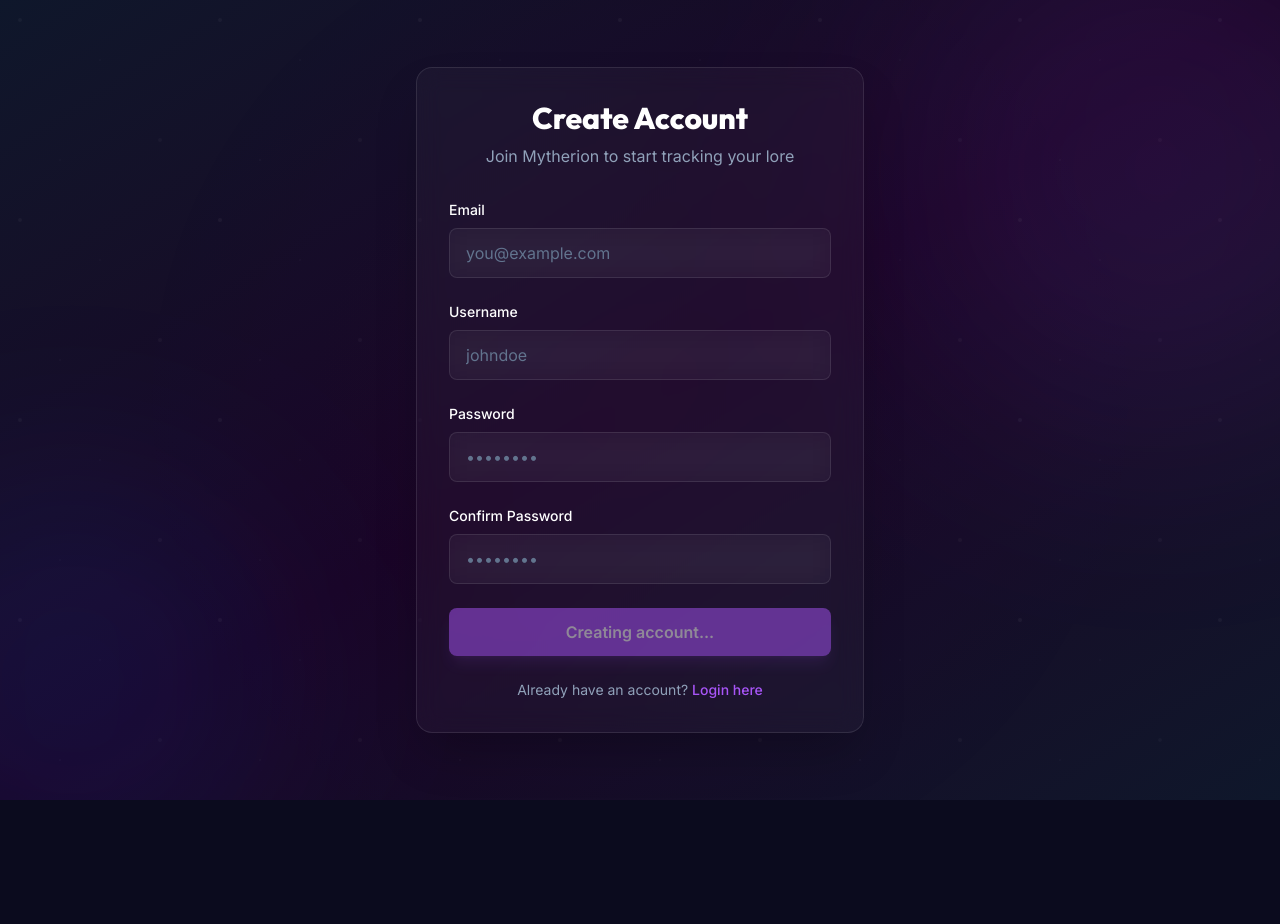
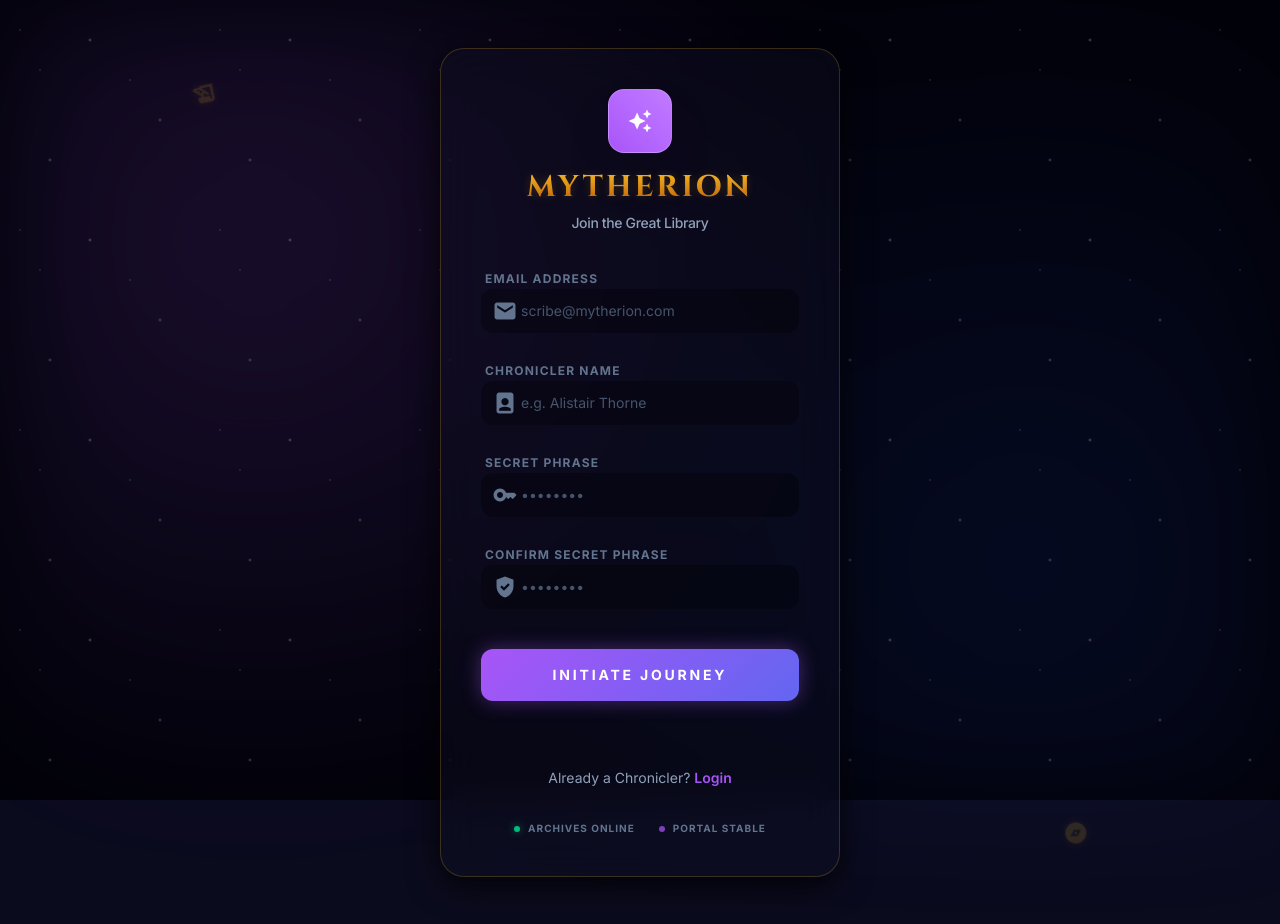
Before and after one commit to r-meunier/mytherion-app, a Next.js app in the folder mytherion-frontend/: page /register in a window 1280 px wide. Before the commit the page ends 800 px from the top, so only its background shows below. Built offline with nearby package versions, Linux system fonts and the light colour scheme; no server answers.

Commit message:
redesign login + register pages

```diff
--- a/mytherion-frontend/app/components/LoginForm.tsx
+++ b/mytherion-frontend/app/components/LoginForm.tsx
@@ -75,50 +75,58 @@
     <div className="w-full max-w-md">
       <form onSubmit={handleSubmit} className="space-y-6">
         {/* Email Field */}
-        <div>
+        <div className="space-y-1.5">
           <label
             htmlFor="email"
-            className="block text-sm font-medium text-white mb-2"
+            className="text-xs font-bold uppercase tracking-widest text-slate-500 ml-1"
           >
-            Email
+            Email Address
           </label>
+          <div className="relative">
+            <span className="material-symbols-outlined absolute left-3 top-1/2 -translate-y-1/2 text-slate-500 text-lg">mail</span>
             <input
                 type="email"
                 id="email"
                 name="email"
                 value={formData.email}
                 onChange={handleChange}
-            className={`w-full px-4 py-3 glass border ${
-              validationErrors.email ? 'border-red-500/50' : 'border-white/10'
-            } rounded-lg text-slate-100 placeholder-slate-500 focus:outline-none focus:ring-2 focus:ring-primary focus:border-transparent transition-all`}
-            placeholder="you@example.com"
+                className={`w-full bg-black/30 border-white/10 rounded-xl py-3 pl-10 pr-4 text-sm text-white placeholder:text-slate-600 focus:ring-0 focus:outline-none input-glow transition-all ${
+                validationErrors.email ? 'border-red-500/50' : ''
+                }`}
+                placeholder="scribe@mytherion.com"
                 disabled={isLoading}
             />
+          </div>
           {validationErrors.email && (
             <p className="mt-1 text-sm text-red-400">{validationErrors.email}</p>
           )}
         </div>
 
         {/* Password Field */}
-        <div>
+        <div className="space-y-1.5">
+            <div className="flex justify-between items-end mb-1">
                 <label
                     htmlFor="password"
-            className="block text-sm font-medium text-white mb-2"
+                    className="text-xs font-bold uppercase tracking-widest text-slate-500 ml-1"
                 >
-            Password
+                    Secret Phrase
                 </label>
+            </div>
+          <div className="relative">
+             <span className="material-symbols-outlined absolute left-3 top-1/2 -translate-y-1/2 text-slate-500 text-lg">key</span>
             <input
                 type="password"
                 id="password"
                 name="password"
                 value={formData.password}
                 onChange={handleChange}
-            className={`w-full px-4 py-3 glass border ${
-              validationErrors.password ? 'border-red-500/50' : 'border-white/10'
-            } rounded-lg text-slate-100 placeholder-slate-500 focus:outline-none focus:ring-2 focus:ring-primary focus:border-transparent transition-all`}
+                className={`w-full bg-black/30 border-white/10 rounded-xl py-3 pl-10 pr-4 text-sm text-white placeholder:text-slate-600 focus:ring-0 focus:outline-none input-glow transition-all ${
+                validationErrors.password ? 'border-red-500/50' : ''
+                }`}
                 placeholder="••••••••"
                 disabled={isLoading}
             />
+          </div>
           {validationErrors.password && (
             <p className="mt-1 text-sm text-red-400">{validationErrors.password}</p>
           )}
@@ -132,25 +140,28 @@
           </div>
         )}
 
-        {/* Submit Button */}
         <button
           type="submit"
           disabled={isLoading}
-          className="w-full px-6 py-3 bg-primary hover:bg-primary/80 text-white font-semibold rounded-lg shadow-lg shadow-primary/20 transition-all disabled:opacity-50 disabled:cursor-not-allowed"
+          className="w-full btn-cosmic py-4 rounded-xl text-white font-bold uppercase tracking-[0.2em] text-sm mt-4 disabled:opacity-50 disabled:cursor-not-allowed"
         >
-          {isLoading ? "Logging in..." : "Login"}
+          {isLoading ? "Authenticating..." : "Resume Journey"}
         </button>
 
         {/* Register Link */}
-        <p className="text-center text-slate-400 text-sm">
-          Don't have an account?{" "}
+        <div className="mt-6 text-center space-y-4">
+            <a href="#" className="block text-slate-500 hover:text-slate-300 text-xs transition-colors">
+                Forgot Secret Phrase?
+            </a>
+            <div className="pt-4 border-t border-white/5">
                 <Link
                     href="/register"
-            className="text-primary hover:text-primary/80 font-medium transition-colors"
+                    className="text-slate-400 hover:text-white text-sm transition-colors border-b border-transparent hover:border-primary pb-0.5"
                 >
-            Register here
+                    New Chronicler? <span className="text-primary font-semibold">Register</span>
                 </Link>
-        </p>
+            </div>
+        </div>
       </form>
     </div>
   );
--- a/mytherion-frontend/app/components/RegisterForm.tsx
+++ b/mytherion-frontend/app/components/RegisterForm.tsx
@@ -186,25 +186,28 @@
     <div className="w-full max-w-md">
       <form onSubmit={handleSubmit} className="space-y-6">
         {/* Email Field */}
-        <div>
+        <div className="space-y-1.5">
           <label
             htmlFor="email"
-            className="block text-sm font-medium text-white mb-2"
+            className="text-xs font-bold uppercase tracking-widest text-slate-500 ml-1"
           >
-            Email
+            Email Address
           </label>
+          <div className="relative">
+             <span className="material-symbols-outlined absolute left-3 top-1/2 -translate-y-1/2 text-slate-500 text-lg">mail</span>
             <input
                 type="email"
                 id="email"
                 name="email"
                 value={formData.email}
                 onChange={handleChange}
-            className={`w-full px-4 py-3 glass border ${
-              validationErrors.email ? 'border-red-500/50' : 'border-white/10'
-            } rounded-lg text-slate-100 placeholder-slate-500 focus:outline-none focus:ring-2 focus:ring-primary focus:border-transparent transition-all`}
-            placeholder="you@example.com"
+                className={`w-full bg-black/30 border-white/10 rounded-xl py-3 pl-10 pr-4 text-sm text-white placeholder:text-slate-600 focus:ring-0 focus:outline-none input-glow transition-all ${
+                validationErrors.email ? 'border-red-500/50' : ''
+                }`}
+                placeholder="scribe@mytherion.com"
                 disabled={isLoading}
             />
+          </div>
           {validationErrors.email && (
             <p className="mt-1 text-sm text-red-400">
               {validationErrors.email}
@@ -213,25 +216,28 @@
         </div>
 
         {/* Username Field */}
-        <div>
+        <div className="space-y-1.5">
           <label
             htmlFor="username"
-            className="block text-sm font-medium text-white mb-2"
+            className="text-xs font-bold uppercase tracking-widest text-slate-500 ml-1"
           >
-            Username
+            Chronicler Name
           </label>
+          <div className="relative">
+             <span className="material-symbols-outlined absolute left-3 top-1/2 -translate-y-1/2 text-slate-500 text-lg">person_book</span>
             <input
                 type="text"
                 id="username"
                 name="username"
                 value={formData.username}
                 onChange={handleChange}
-            className={`w-full px-4 py-3 glass border ${
-              validationErrors.username ? 'border-red-500/50' : 'border-white/10'
-            } rounded-lg text-slate-100 placeholder-slate-500 focus:outline-none focus:ring-2 focus:ring-primary focus:border-transparent transition-all`}
-            placeholder="johndoe"
+                className={`w-full bg-black/30 border-white/10 rounded-xl py-3 pl-10 pr-4 text-sm text-white placeholder:text-slate-600 focus:ring-0 focus:outline-none input-glow transition-all ${
+                validationErrors.username ? 'border-red-500/50' : ''
+                }`}
+                placeholder="e.g. Alistair Thorne"
                 disabled={isLoading}
             />
+          </div>
           {validationErrors.username && (
             <p className="mt-1 text-sm text-red-400">
               {validationErrors.username}
@@ -240,25 +246,28 @@
         </div>
 
         {/* Password Field */}
-        <div>
+        <div className="space-y-1.5">
           <label
             htmlFor="password"
-            className="block text-sm font-medium text-white mb-2"
+            className="text-xs font-bold uppercase tracking-widest text-slate-500 ml-1"
           >
-            Password
+            Secret Phrase
           </label>
+           <div className="relative">
+             <span className="material-symbols-outlined absolute left-3 top-1/2 -translate-y-1/2 text-slate-500 text-lg">key</span>
             <input
                 type="password"
                 id="password"
                 name="password"
                 value={formData.password}
                 onChange={handleChange}
-            className={`w-full px-4 py-3 glass border ${
-              validationErrors.password ? 'border-red-500/50' : 'border-white/10'
-            } rounded-lg text-slate-100 placeholder-slate-500 focus:outline-none focus:ring-2 focus:ring-primary focus:border-transparent transition-all`}
+                className={`w-full bg-black/30 border-white/10 rounded-xl py-3 pl-10 pr-4 text-sm text-white placeholder:text-slate-600 focus:ring-0 focus:outline-none input-glow transition-all ${
+                validationErrors.password ? 'border-red-500/50' : ''
+                }`}
                 placeholder="••••••••"
                 disabled={isLoading}
             />
+           </div>
           {validationErrors.password && (
             <p className="mt-1 text-sm text-red-400">
               {validationErrors.password}
@@ -267,25 +276,28 @@
         </div>
 
         {/* Confirm Password Field */}
-        <div>
+        <div className="space-y-1.5">
           <label
             htmlFor="confirmPassword"
-            className="block text-sm font-medium text-white mb-2"
+            className="text-xs font-bold uppercase tracking-widest text-slate-500 ml-1"
           >
-            Confirm Password
+            Confirm Secret Phrase
           </label>
+           <div className="relative">
+             <span className="material-symbols-outlined absolute left-3 top-1/2 -translate-y-1/2 text-slate-500 text-lg">verified_user</span>
             <input
                 type="password"
                 id="confirmPassword"
                 name="confirmPassword"
                 value={formData.confirmPassword}
                 onChange={handleChange}
-            className={`w-full px-4 py-3 glass border ${
-              validationErrors.confirmPassword ? 'border-red-500/50' : 'border-white/10'
-            } rounded-lg text-slate-100 placeholder-slate-500 focus:outline-none focus:ring-2 focus:ring-primary focus:border-transparent transition-all`}
+                className={`w-full bg-black/30 border-white/10 rounded-xl py-3 pl-10 pr-4 text-sm text-white placeholder:text-slate-600 focus:ring-0 focus:outline-none input-glow transition-all ${
+                validationErrors.confirmPassword ? 'border-red-500/50' : ''
+                }`}
                 placeholder="••••••••"
                 disabled={isLoading}
             />
+           </div>
           {validationErrors.confirmPassword && (
             <p className="mt-1 text-sm text-red-400">
               {validationErrors.confirmPassword}
@@ -305,21 +317,20 @@
         <button
           type="submit"
           disabled={isLoading}
-          className="w-full px-6 py-3 bg-primary hover:bg-primary/80 text-white font-semibold rounded-lg shadow-lg shadow-primary/20 transition-all disabled:opacity-50 disabled:cursor-not-allowed"
+          className="w-full btn-cosmic py-4 rounded-xl text-white font-bold uppercase tracking-[0.2em] text-sm mt-4 disabled:opacity-50 disabled:cursor-not-allowed"
         >
-          {isLoading ? "Creating account..." : "Register"}
+          {isLoading ? "Creating account..." : "Initiate Journey"}
         </button>
 
         {/* Login Link */}
-        <p className="text-center text-slate-400 text-sm">
-          Already have an account?{" "}
+        <div className="mt-10 text-center">
              <Link
                 href="/login"
-            className="text-primary hover:text-primary/80 font-medium transition-colors"
+                className="text-slate-400 hover:text-white text-sm transition-colors border-b border-transparent hover:border-primary pb-0.5"
             >
-            Login here
+                Already a Chronicler? <span className="text-primary font-semibold">Login</span>
             </Link>
-        </p>
+        </div>
       </form>
     </div>
   );
--- a/mytherion-frontend/app/globals.css
+++ b/mytherion-frontend/app/globals.css
@@ -6,6 +6,10 @@
   --background-light: #f8fafc;
   --background-dark: #0b0b1e;
   --surface-dark: rgba(30, 30, 50, 0.4);
+  --glass-bg: rgba(15, 15, 35, 0.4);
+  --glass-border: rgba(251, 191, 36, 0.2);
+  --nebula-purple: rgba(168, 85, 247, 0.15);
+  --nebula-blue: rgba(30, 64, 175, 0.15);
 }
 
 @theme inline {
@@ -16,6 +20,7 @@
   --color-surface-dark: var(--surface-dark);
   --font-sans: var(--font-inter);
   --font-display: var(--font-outfit);
+  --font-serif: var(--font-cinzel);
   --font-script: var(--font-great-vibes);
 }
 
@@ -50,9 +55,66 @@
 }
 
 /* Cosmic button gradient */
-.cosmic-btn {
-  background: linear-gradient(135deg, #a855f7 0%, #7e22ce 100%);
+.btn-cosmic {
+  background: linear-gradient(135deg, #a855f7 0%, #6366f1 100%);
   box-shadow: 0 0 20px rgba(168, 85, 247, 0.4);
+  transition: all 0.3s ease;
+}
+
+.btn-cosmic:hover {
+  box-shadow: 0 0 30px rgba(168, 85, 247, 0.6);
+  transform: translateY(-1px);
+}
+
+.glass-card {
+  background: var(--glass-bg);
+  backdrop-filter: blur(20px);
+  border: 1px solid var(--glass-border);
+  box-shadow: 0 8px 32px 0 rgba(0, 0, 0, 0.8);
+}
+
+.starfield {
+  background-image:
+    radial-gradient(1px 1px at 20px 30px, #fff, rgba(0, 0, 0, 0)),
+    radial-gradient(1px 1px at 40px 70px, #fff, rgba(0, 0, 0, 0)),
+    radial-gradient(2px 2px at 50px 160px, #ddd, rgba(0, 0, 0, 0)),
+    radial-gradient(2px 2px at 90px 40px, #fff, rgba(0, 0, 0, 0)),
+    radial-gradient(1px 1px at 130px 80px, #fff, rgba(0, 0, 0, 0)),
+    radial-gradient(2px 2px at 160px 120px, #ddd, rgba(0, 0, 0, 0));
+  background-repeat: repeat;
+  background-size: 200px 200px;
+  opacity: 0.3;
+}
+
+.nebula {
+  background:
+    radial-gradient(
+      circle at 20% 30%,
+      var(--nebula-purple) 0%,
+      transparent 50%
+    ),
+    radial-gradient(circle at 80% 70%, var(--nebula-blue) 0%, transparent 50%);
+  filter: blur(60px);
+}
+
+.gold-text {
+  background: linear-gradient(to bottom, #fbbf24 0%, #b45309 100%);
+  -webkit-background-clip: text;
+  -webkit-text-fill-color: transparent;
+  background-clip: text;
+  color: transparent;
+  text-shadow: 0 0 10px rgba(251, 191, 36, 0.2);
+}
+
+.input-glow:focus {
+  box-shadow: 0 0 15px rgba(168, 85, 247, 0.2);
+  border-color: rgba(168, 85, 247, 0.5);
+}
+
+.floating-element {
+  pointer-events: none;
+  opacity: 0.15;
+  filter: drop-shadow(0 0 5px rgba(251, 191, 36, 0.5));
 }
 
 /* Project card hover effects */
--- a/mytherion-frontend/app/login/page.tsx
+++ b/mytherion-frontend/app/login/page.tsx
@@ -2,27 +2,47 @@
 
 export default function LoginPage() {
   return (
-    <div className="min-h-screen bg-gradient-to-br from-slate-900 via-[#190525] to-slate-900 flex items-center justify-center p-4">
-      {/* Animated background overlay */}
-      <div className="fixed inset-0 bg-[radial-gradient(ellipse_at_top_right,_var(--tw-gradient-stops))] from-[#190525]/20 via-transparent to-blue-900/20 pointer-events-none"></div>
+    <div className="bg-background-dark text-slate-100 font-sans min-h-screen relative flex items-center justify-center overflow-hidden">
+        {/* Background Effects */}
+        <div className="fixed inset-0 z-0">
+            <div className="absolute inset-0 bg-[#02020a]"></div>
+            <div className="absolute inset-0 nebula"></div>
+            <div className="absolute inset-0 starfield"></div>
+        </div>
 
-      {/* Login Card */}
-      <div className="relative z-10 w-full max-w-md">
-        <div className="glass rounded-2xl shadow-2xl p-8 border border-white/20">
-          {/* Header */}
-          <div className="text-center mb-8">
-            <h1 className="text-3xl font-display font-bold text-white mb-2">
-              Welcome Back
-            </h1>
-            <p className="text-slate-400">
-              Login to continue to Mytherion
-            </p>
-          </div>
+        {/* Floating Icons */}
+        <div className="absolute top-20 left-[15%] floating-element transform -rotate-12">
+            <span className="material-symbols-outlined text-[120px] text-secondary">history_edu</span>
+        </div>
+        <div className="absolute bottom-20 right-[15%] floating-element transform rotate-12">
+            <span className="material-symbols-outlined text-[140px] text-secondary">explore</span>
+        </div>
 
-          {/* Login Form */}
-          <LoginForm />
-        </div>
-      </div>
+        {/* Main Content */}
+        <main className="relative z-10 w-full max-w-md px-6 py-12">
+            <div className="glass-card rounded-3xl p-8 md:p-10 border-t border-l border-white/10">
+                <div className="flex flex-col items-center mb-8">
+                    <div className="w-16 h-16 bg-gradient-to-tr from-primary to-purple-400 rounded-2xl flex items-center justify-center shadow-2xl mb-4 border border-white/20">
+                        <span className="material-symbols-outlined text-white text-4xl">auto_awesome</span>
+                    </div>
+                    <h1 className="text-3xl font-serif font-bold gold-text tracking-widest uppercase">Mytherion</h1>
+                    <p className="text-slate-400 text-sm mt-2 font-medium tracking-tight">Login to the Library</p>
+                </div>
+
+                <LoginForm />
+
+                <div className="mt-8 flex justify-center space-x-6">
+                    <div className="flex items-center space-x-2">
+                        <div className="w-1.5 h-1.5 rounded-full bg-emerald-500 shadow-[0_0_8px_rgba(16,185,129,0.6)]"></div>
+                        <span className="text-[10px] uppercase tracking-widest text-slate-500 font-bold">Archives Online</span>
+                    </div>
+                    <div className="flex items-center space-x-2">
+                        <div className="w-1.5 h-1.5 rounded-full bg-primary"></div>
+                        <span className="text-[10px] uppercase tracking-widest text-slate-500 font-bold">Portal Stable</span>
+                    </div>
+                </div>
+            </div>
+        </main>
     </div>
   );
 }
--- a/mytherion-frontend/app/register/page.tsx
+++ b/mytherion-frontend/app/register/page.tsx
@@ -2,27 +2,47 @@
 
 export default function RegisterPage() {
   return (
-    <div className="min-h-screen bg-gradient-to-br from-slate-900 via-[#190525] to-slate-900 flex items-center justify-center p-4">
-      {/* Animated background overlay */}
-      <div className="fixed inset-0 bg-[radial-gradient(ellipse_at_top_right,_var(--tw-gradient-stops))] from-[#190525]/20 via-transparent to-blue-900/20 pointer-events-none"></div>
+    <div className="bg-background-dark text-slate-100 font-sans min-h-screen relative flex items-center justify-center overflow-hidden">
+        {/* Background Effects */}
+        <div className="fixed inset-0 z-0">
+            <div className="absolute inset-0 bg-[#02020a]"></div>
+            <div className="absolute inset-0 nebula"></div>
+            <div className="absolute inset-0 starfield"></div>
+        </div>
 
-      {/* Register Card */}
-      <div className="relative z-10 w-full max-w-md">
-        <div className="glass rounded-2xl shadow-2xl p-8 border border-white/20">
-          {/* Header */}
-          <div className="text-center mb-8">
-            <h1 className="text-3xl font-display font-bold text-white mb-2">
-              Create Account
-            </h1>
-            <p className="text-slate-400">
-              Join Mytherion to start tracking your lore
-            </p>
-          </div>
+        {/* Floating Icons */}
+        <div className="absolute top-20 left-[15%] floating-element transform -rotate-12">
+            <span className="material-symbols-outlined text-[120px] text-secondary">history_edu</span>
+        </div>
+        <div className="absolute bottom-20 right-[15%] floating-element transform rotate-12">
+            <span className="material-symbols-outlined text-[140px] text-secondary">explore</span>
+        </div>
 
-          {/* Register Form */}
-          <RegisterForm />
-        </div>
-      </div>
+        {/* Main Content */}
+        <main className="relative z-10 w-full max-w-md px-6 py-12">
+            <div className="glass-card rounded-3xl p-8 md:p-10 border-t border-l border-white/10">
+                <div className="flex flex-col items-center mb-8">
+                    <div className="w-16 h-16 bg-gradient-to-tr from-primary to-purple-400 rounded-2xl flex items-center justify-center shadow-2xl mb-4 border border-white/20">
+                        <span className="material-symbols-outlined text-white text-4xl">auto_awesome</span>
+                    </div>
+                    <h1 className="text-3xl font-serif font-bold gold-text tracking-widest uppercase">Mytherion</h1>
+                    <p className="text-slate-400 text-sm mt-2 font-medium tracking-tight">Join the Great Library</p>
+                </div>
+
+                <RegisterForm />
+
+                <div className="mt-8 flex justify-center space-x-6">
+                    <div className="flex items-center space-x-2">
+                        <div className="w-1.5 h-1.5 rounded-full bg-emerald-500 shadow-[0_0_8px_rgba(16,185,129,0.6)]"></div>
+                        <span className="text-[10px] uppercase tracking-widest text-slate-500 font-bold">Archives Online</span>
+                    </div>
+                    <div className="flex items-center space-x-2">
+                        <div className="w-1.5 h-1.5 rounded-full bg-primary animate-pulse"></div>
+                        <span className="text-[10px] uppercase tracking-widest text-slate-500 font-bold">Portal Stable</span>
+                    </div>
+                </div>
+            </div>
+        </main>
     </div>
   );
 }
--- a/mytherion-frontend/app/store/authSlice.ts
+++ b/mytherion-frontend/app/store/authSlice.ts
@@ -10,7 +10,7 @@
 const initialState: ExtendedAuthState = {
   user: null,
   isAuthenticated: false,
-  isLoading: true, // Default to true until check checkAuth completes
+  isLoading: false, // Default to false
   isInitialized: false,
   error: null,
 };
@@ -103,7 +103,7 @@
     // Register
     builder
       .addCase(registerUser.pending, (state) => {
-        state.isLoading = false;
+        state.isLoading = true;
         state.error = null;
       })
       .addCase(registerUser.fulfilled, (state, action: PayloadAction<User>) => {
--- a/mytherion-frontend/tailwind.config.ts
+++ b/mytherion-frontend/tailwind.config.ts
@@ -11,7 +11,13 @@
       fontFamily: {
         display: ["var(--font-outfit)", "sans-serif"],
         sans: ["var(--font-inter)", "sans-serif"],
+        serif: ["var(--font-cinzel)", "serif"],
         script: ["var(--font-great-vibes)", "cursive"],
+      },
+      colors: {
+        primary: "#A855F7",
+        secondary: "#FBBF24",
+        "background-dark": "#050510",
       },
       borderRadius: {
         DEFAULT: "12px",
```
Also changed, not shown: mytherion-frontend/app/layout.tsx (+9 -2 lines). Lines whose indentation alone changed are shown as unchanged.
